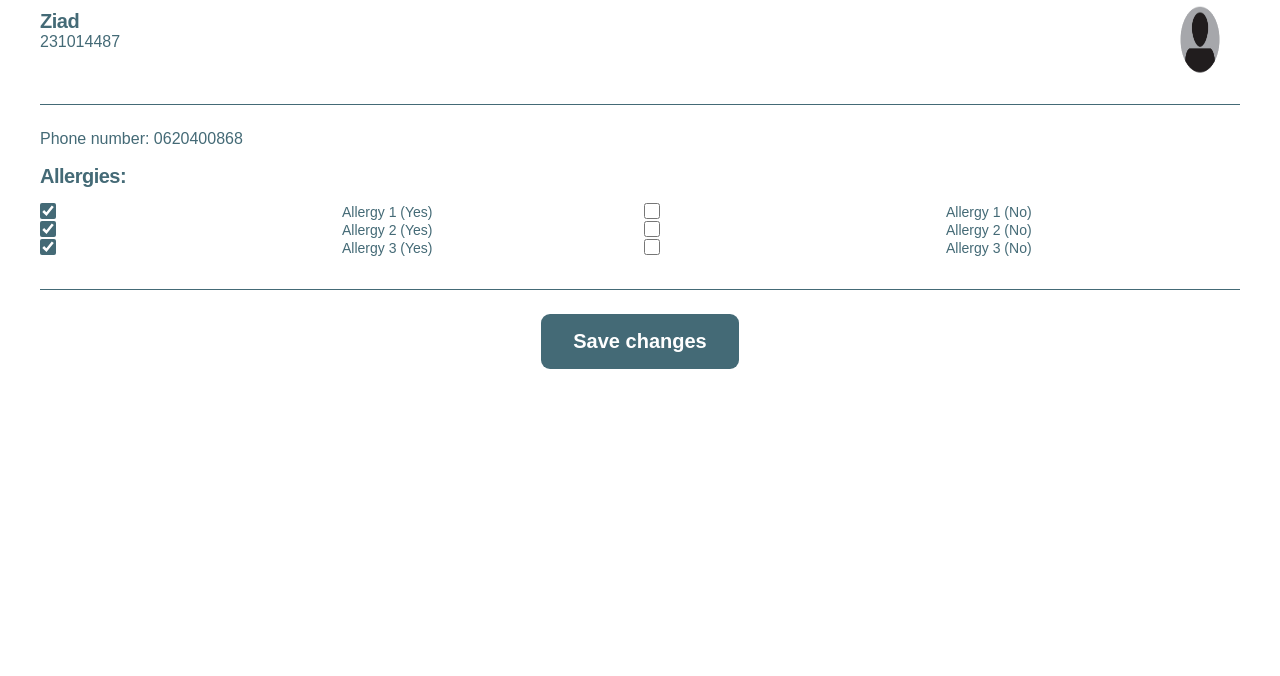
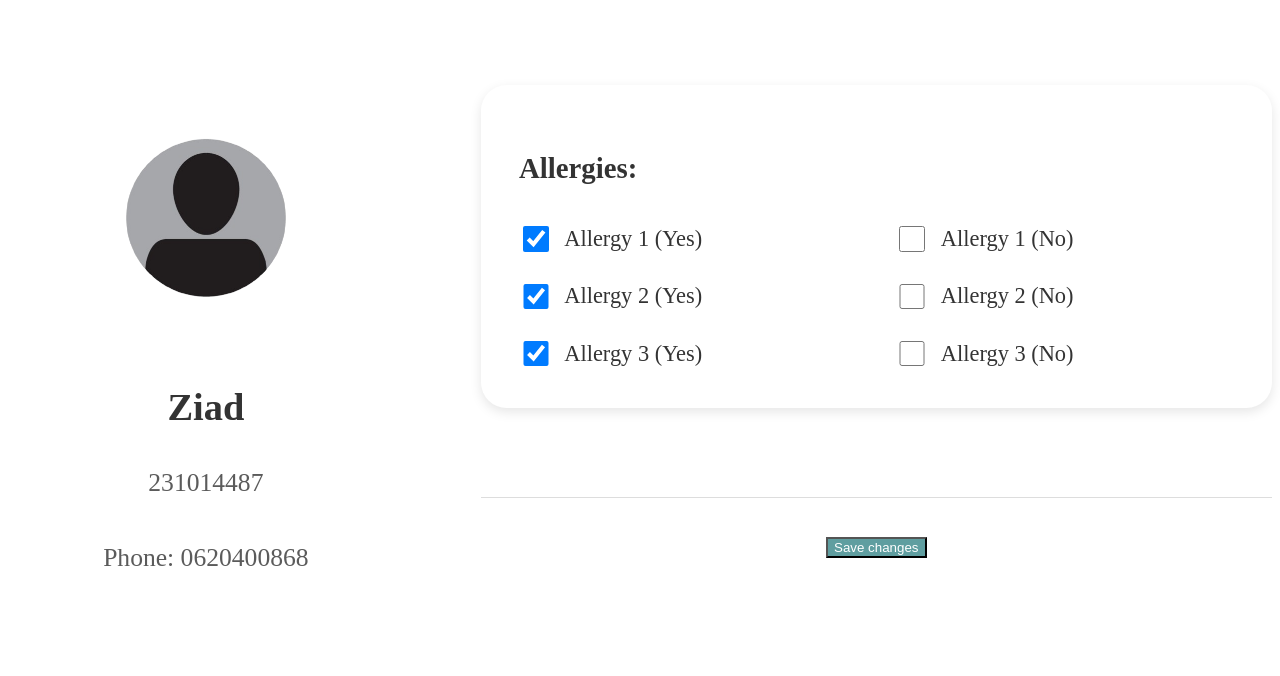
Before and after one commit to Moaz-Waell/OnCloudNine_PHP, a PHP site: page /pages/Profile.html in a window 1280 px wide. Shown: the top 676 px of the page. Run offline with PHP 8.4, Linux system fonts and the light colour scheme.

Commit message:
Just editing what the profile but I am not done yet because the colour of the page is not yet moving by standards and the button needs some work

```diff
--- a/pages/Profile.html
+++ b/pages/Profile.html
@@ -1,3 +1,4 @@
+<!--
 <!DOCTYPE html>
 <html>
 <head>
@@ -92,4 +93,87 @@
     </main>
 
 </body>
+</html>-->
+<!DOCTYPE html>
+<html>
+<head>
+    <title>Profile</title>
+    <meta charset="UTF-8">
+    <meta name="viewport" content="width=device-width, initial-scale=1.0">
+    <!-- Make sure this path is correct relative to where Profile.html is served from -->
+    <!-- If Profile.html is in 'pages', and Profile.css is in 'style/pages', this path is likely incorrect. -->
+    <!-- Assuming Profile.html is in 'pages' folder: -->
+    <link rel="stylesheet" href="../style/pages/Profile.css">
+</head>
+<body>
+    <!-- Using container for padding/max-width, assuming defined in landing.css -->
+    <!-- Removed the blue background wrapper -->
+    <div class="profile-layout container">
+
+        <!-- ****** LEFT COLUMN ****** -->
+        <div class="profile-left-col">
+            <!-- Profile Image - ensure path is correct relative to HTML file -->
+            <img src="../img/icons/EmptyProfileIcon.png" alt="Profile Icon" class="profile-img">
+            <h2 class="heading-secondary profile-name">Ziad</h2>
+            <p class="description profile-id">231014487</p>
+            <p class="description profile-phone">Phone: 0620400868</p>
+        </div>
+
+        <!-- ****** RIGHT COLUMN ****** -->
+        <div class="profile-right-col">
+
+            <!-- ****** ALLERGIES CARD ****** -->
+            <div class="profile-card">
+                <h3 class="heading-tertiary">Allergies:</h3>
+                <!-- Simplified grid container for vertical stacking of items -->
+                <div class="allergies-list">
+
+                    <!-- Allergy Item 1 -->
+                    <div class="allergy-item">
+                         <div class="allergy-option">
+                             <input type="checkbox" id="allergy1-yes" checked aria-label="Allergy 1 Yes">
+                             <label for="allergy1-yes">Allergy 1 (Yes)</label>
+                         </div>
+                         <div class="allergy-option">
+                            <input type="checkbox" id="allergy1-no" aria-label="Allergy 1 No">
+                            <label for="allergy1-no">Allergy 1 (No)</label>
+                         </div>
+                    </div>
+
+                    <!-- Allergy Item 2 -->
+                    <div class="allergy-item">
+                         <div class="allergy-option">
+                             <input type="checkbox" id="allergy2-yes" checked aria-label="Allergy 2 Yes">
+                             <label for="allergy2-yes">Allergy 2 (Yes)</label>
+                         </div>
+                         <div class="allergy-option">
+                             <input type="checkbox" id="allergy2-no" aria-label="Allergy 2 No">
+                             <label for="allergy2-no">Allergy 2 (No)</label>
+                         </div>
+                    </div>
+
+                    <!-- Allergy Item 3 -->
+                    <div class="allergy-item">
+                         <div class="allergy-option">
+                             <input type="checkbox" id="allergy3-yes" checked aria-label="Allergy 3 Yes">
+                             <label for="allergy3-yes">Allergy 3 (Yes)</label>
+                         </div>
+                         <div class="allergy-option">
+                             <input type="checkbox" id="allergy3-no" aria-label="Allergy 3 No">
+                             <label for="allergy3-no">Allergy 3 (No)</label>
+                         </div>
+                    </div>
+
+                </div> <!-- End allergies-list -->
+            </div> <!-- End profile-card -->
+
+            <!-- ****** SAVE BUTTON (Placed below card in right column) ****** -->
+            <div class="form-actions">
+                <button type="button" class="btn">Save changes</button>
+            </div>
+
+        </div> <!-- End profile-right-col -->
+
+    </div> <!-- End profile-layout -->
+</body>
 </html>
--- a/style/pages/Profile.css
+++ b/style/pages/Profile.css
@@ -1,4 +1,4 @@
-@import url('landing.css');
+/*@import url('landing.css');
 
 .profile-header {
   align-items: center;
@@ -54,4 +54,163 @@ input[type="checkbox"] {
 .form-actions .btn:active {
   background-color: var(--color-btn-hover);
   color: var(--color-text-primary);
+}*/
+/* Assuming landing.css provides base styles, variables, and grid classes */
+/* Assuming landing.css provides base styles, variables, container, grid, headings */
+@import url('../landing.css'); /* Adjusted path assuming landing.css is one level up */
+
+/* ****** Default Theme Variables (Examples - MUST MATCH landing.css) ****** */
+:root {
+  /* !!! REPLACE WITH ACTUAL VARIABLES FROM landing.css !!! */
+  --color-primary: #007bff;        /* Example Blue */
+  --color-text-primary: #333;     /* Example Dark Grey */
+  --color-text-secondary: #fff;   /* Example White */
+  --color-background-card: #ffffff; /* Example White */
+  --color-border-primary: #ddd;   /* Example Light Grey */
+  --color-btn-primary: #007bff;   /* Example Blue */
+  --color-btn-hover: #0056b3;    /* Example Darker Blue */
+  --card-border-radius: 1.6rem;
+  --card-padding: 2.4rem;
+  --card-shadow: 0 4px 12px rgba(0, 0, 0, 0.1); /* Optional */
 }
+
+/* ****** Layout Styling ****** */
+/* Using .container class for max-width/centering if defined in landing.css */
+.profile-layout.container {
+  display: grid;
+  grid-template-columns: 1fr 2fr; /* Adjust ratio if needed */
+  gap: 4.8rem;
+  align-items: start;
+  padding-top: 4.8rem; /* Add space at the top of the page */
+  padding-bottom: 4.8rem; /* Add space at the bottom */
+}
+
+/* ****** Left Column Styling ****** */
+.profile-left-col {
+  display: flex;
+  flex-direction: column;
+  align-items: center;
+  text-align: center;
+  /* Text color should be standard now */
+  color: var(--color-text-primary);
+  padding-top: 2.4rem;
+}
+
+/* Profile Image - Ensure styles are appropriate */
+.profile-img {
+  width: 12rem;
+  height: 12rem;
+  border-radius: 50%;
+  display: block;
+  margin-bottom: 2.4rem;
+  object-fit: cover; /* Prevents image distortion */
+}
+
+.profile-name {
+  /* Inherits .heading-secondary */
+  font-size: 2.4rem;
+  font-weight: 600;
+  color: var(--color-text-primary); /* Standard text color */
+  margin-bottom: 0.8rem;
+}
+
+.profile-id,
+.profile-phone {
+  /* Inherits .description */
+  font-size: 1.6rem;
+  color: var(--color-text-primary); /* Standard text color */
+  opacity: 0.8; /* Slightly muted */
+  margin-bottom: 1.2rem;
+}
+
+
+/* ****** Right Column Styling ****** */
+.profile-right-col {
+  display: flex;
+  flex-direction: column;
+  gap: 2.4rem;
+}
+
+/* ****** Card Styling ****** */
+.profile-card {
+  background-color: var(--color-background-card, #fff);
+  border-radius: var(--card-border-radius, 1.6rem);
+  padding: var(--card-padding, 2.4rem);
+  box-shadow: var(--card-shadow, none);
+}
+
+.profile-card .heading-tertiary {
+  /* Assuming .heading-tertiary */
+  font-size: 1.8rem;
+  font-weight: 600;
+  margin-bottom: 2.4rem; /* Increased space after heading */
+  color: var(--color-text-primary);
+}
+
+/* --- UPDATED Allergies Section Styling --- */
+.allergies-list {
+  display: flex;
+  flex-direction: column;
+  gap: 1.6rem; /* Space between each allergy item */
+}
+
+.allergy-item {
+  display: grid;
+  /* Creates two columns for Yes/No options */
+  grid-template-columns: 1fr 1fr;
+  /* Adjust gap between Yes/No columns as needed */
+  column-gap: 2.4rem;
+  /* Optional: Add border/padding if each item needs visual separation */
+  /* border-bottom: 1px solid var(--color-border-primary); */
+  /* padding-bottom: 1.6rem; */
+}
+
+.allergy-option {
+  display: flex;
+  align-items: center;
+  gap: 0.8rem; /* Space between checkbox and label */
+}
+
+input[type="checkbox"] {
+  width: 1.6rem;
+  height: 1.6rem;
+  accent-color: var(--color-primary);
+  cursor: pointer;
+  /* Removed justify-self as flex alignment handles it now */
+}
+
+/* Label styling was inside .allergy-label before, now direct child */
+.allergy-option label {
+  font-size: 1.4rem;
+  cursor: pointer;
+  color: var(--color-text-primary);
+}
+
+
+/* --- Form Actions / Button --- */
+/* --- Form Actions / Button (Reverted to original styles) --- */
+/* --- Form Actions / Button (Container styled as original, Button uses standard .btn--full) --- */
+/* --- Form Actions / Button (Unique style overrides for this specific button) --- */
+.form-actions {
+  /* Container styles remain as requested */
+  margin-top: 3.2rem;
+  text-align: center;
+  padding-top: 2.4rem;
+  border-top: 1px solid var(--color-border-primary);
+}
+
+.form-actions .btn {
+  /* Base styles like padding, border-radius, font-weight come from .btn in buttons.css */
+
+  /* --- Overrides specific to THIS button's appearance --- */
+  /* Use color picker or inspect element to get actual hex codes */
+  background-color: #5F9EA0; /* Example: Muted Teal - REPLACE WITH ACTUAL COLOR FROM IMAGE 1 */
+  color: #FFFFFF;            /* White text */
+}
+
+.form-actions .btn:hover,
+.form-actions .btn:active {
+ /* --- Hover overrides specific to THIS button's appearance --- */
+  background-color: var(--color-btn-primary); /* Example: Lighter Teal/Blue - REPLACE WITH ACTUAL COLOR FROM IMAGE 2 */
+  color: var(--color-btn-hover)            /* Example: Dark Grey text - REPLACE WITH ACTUAL COLOR FROM IMAGE 2 */
+}
```
